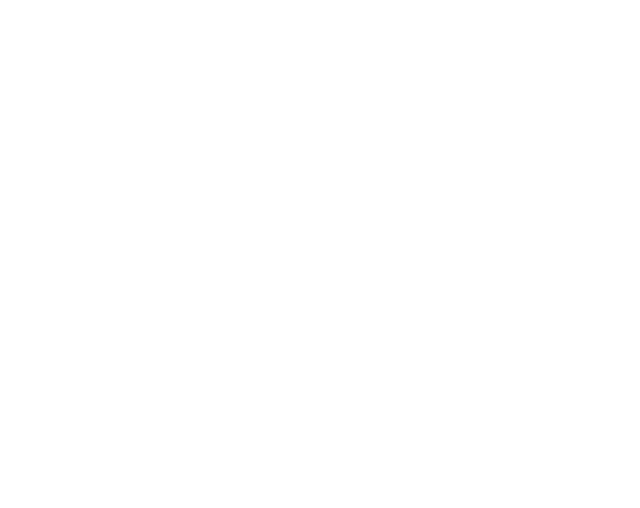
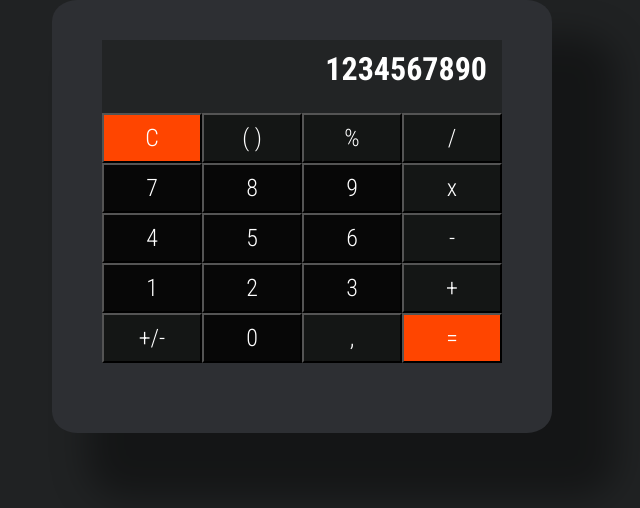
Before and after one commit to DevCat2001/CalculatorJS, a plain HTML site: page index.html in a window 1280 px wide. Shown: the whole page, without its empty margins (338-978 px from the left). Drawn offline with Linux system fonts and the light colour scheme.

Commit message:
completed html and a little bit of horrible css

```diff
--- a/assets/css/style.css
+++ b/assets/css/style.css
@@ -1,31 +1,61 @@
-:root{
-    --primary-normal: #DB524D;
-    --primary-light: #DF645F;
-    --secondary: white;
-    --tertiary: black;
-    --transition-time: 0.392s;
-
-}
 *{
     margin: 0;
     padding: 0;
-    font-family: 'Poppins', sans-serif;
-    text-align: center;
-    transition: var(--transition-time);
+    font-family: 'Roboto Condensed', sans-serif;
 }
 body{
-    background: var(--primary-normal);
+    background: #202223;
     display: flex;
+    align-items: center;
     justify-content: center;
-    align-items: center;
 }
 .card{
-    background: var(--secondary);
-    width: 500px;
-    margin-top: 10%;
-    padding: 50px 0 100px;
+    background: #2d2f33;
+    padding: 40px 50px 70px;
     border-radius: 5%;
     -webkit-box-shadow: 50px 50px 35px 15px rgba(0,0,0,0.36);
     -moz-box-shadow: 50px 50px 35px 15px rgba(0,0,0,0.36);
     box-shadow: 50px 50px 35px 15px rgba(0,0,0,0.36);
+    display: flex;
+    flex-direction: column;
+    justify-content: center;
+    align-items: center;
 }
+.row{
+    display: flex;
+    flex-flow: row nowrap;
+}
+.view-area{
+    text-align: right;
+    font-size: xx-large;
+    padding: 10px 0 25px;
+    width: 400px;
+    background: #222425;
+    color: white;
+    font-weight: bold;
+}
+.data{
+    width: 385px;
+}
+button{
+    width: 100px;
+    height: 50px;
+    font-size: x-large;
+    border: 1.7px solid --tertiary;
+    background: var(--primary-normal);
+    font-weight: 300;
+    color: white;
+}
+button.type-a{
+    background: orangered;
+}
+button.type-b{
+    background: #141615;
+}
+button.type-c{
+    background: #070707;
+}
+button:hover{
+    font-weight: bold;
+    background: #534E54;
+}
--- a/index.html
+++ b/index.html
@@ -4,11 +4,59 @@
     <meta charset="UTF-8">
     <meta http-equiv="X-UA-Compatible" content="IE=edge">
     <meta name="viewport" content="width=device-width, initial-scale=1.0">
+    <link rel="preconnect" href="https://fonts.googleapis.com">
+    <link rel="preconnect" href="https://fonts.gstatic.com" crossorigin>
+    <link href="https://fonts.googleapis.com/css2?family=Roboto+Condensed:wght@300;400;700&display=swap" rel="stylesheet">
+    <link rel="stylesheet" href="/assets/css/style.css">
+    <style>
+        /*:root{
+            --primary-normal: #2246f7;
+            --primary-light: #3a78ff;
+            --secondary: #00047f;
+            --tertiary: #848484;
+            button
+                a orange/red
+                b #070707
+                c #141615
+        }*/
+    </style>
     <title>CalcolatriceJS</title>
 </head>
 <body>
     <div class="card">
-
+        <div class="row">
+            <div class="view-area"><div class="data">1234567890</div></div>
+        </div>
+        <div class="row">
+            <div class="col"><button class="type-a" id="">C</button></div>
+            <div class="col"><button class="type-b" id="">( )</button></div>
+            <div class="col"><button class="type-b" id="">%</button></div>
+            <div class="col"><button class="type-b" id="">/</button></div>
+        </div>
+        <div class="row">
+            <div class="col"><button class="type-c" id="">7</button></div>
+            <div class="col"><button class="type-c" id="">8</button></div>
+            <div class="col"><button class="type-c" id="">9</button></div>
+            <div class="col"><button class="type-b" id="">x</button></div>
+        </div>
+        <div class="row">
+            <div class="col"><button class="type-c" id="">4</button></div>
+            <div class="col"><button class="type-c" id="">5</button></div>
+            <div class="col"><button class="type-c" id="">6</button></div>
+            <div class="col"><button class="type-b" id="">-</button></div>
+        </div>
+        <div class="row">
+            <div class="col"><button class="type-c" id="">1</button></div>
+            <div class="col"><button class="type-c" id="">2</button></div>
+            <div class="col"><button class="type-c" id="">3</button></div>
+            <div class="col"><button class="type-b" id="">+</button></div>
+        </div>
+        <div class="row">
+            <div class="col"><button class="type-b" id="">+/-</button></div>
+            <div class="col"><button class="type-c" id="">0</button></div>
+            <div class="col"><button class="type-b" id="">,</button></div>
+            <div class="col"><button class="type-a" id="">=</button></div>
+        </div>
     </div>
 </body>
 </html>
```
